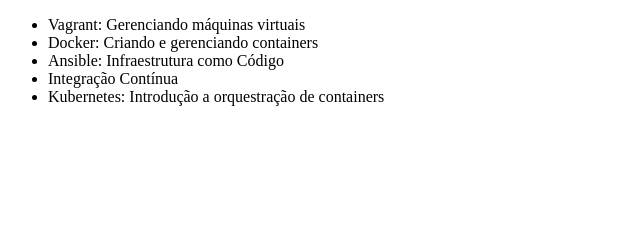
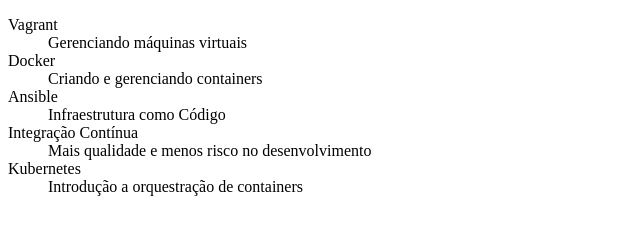
Before and after one commit to cristophergeraldes/aluragit, a plain HTML site: page index.html in a window 1280 px wide. Shown: the whole page, without its empty margins (0-640 px from the left). Drawn offline with Linux system fonts and the light colour scheme.

Commit message:
Change ul by dl

```diff
--- a/index.html
+++ b/index.html
@@ -6,12 +6,22 @@
 <body>
     <title>Cursos de Devops</title>
 
-    <ul>
-        <li>Vagrant: Gerenciando máquinas virtuais</li>
-        <li>Docker: Criando e gerenciando containers</li>
-        <li>Ansible: Infraestrutura como Código</li>
-        <li>Integração Contínua</li>
-        <li>Kubernetes: Introdução a orquestração de containers</li>
-    </ul>
+    <dl>
+        <dt>Vagrant</dt>
+            <dd>Gerenciando máquinas virtuais</dd>
+
+        <dt>Docker</dt>
+            <dd>Criando e gerenciando containers</dd>
+
+        <dt>Ansible</dt>
+            <dd>Infraestrutura como Código</dd>
+
+        <dt>Integração Contínua</dt>
+            <dd>Mais qualidade e menos risco no desenvolvimento</dd>
+
+        <dt>Kubernetes</dt>
+            <dd>Introdução a orquestração de containers</dd>
+
+    <dl>
 </body>
 </html>
```
